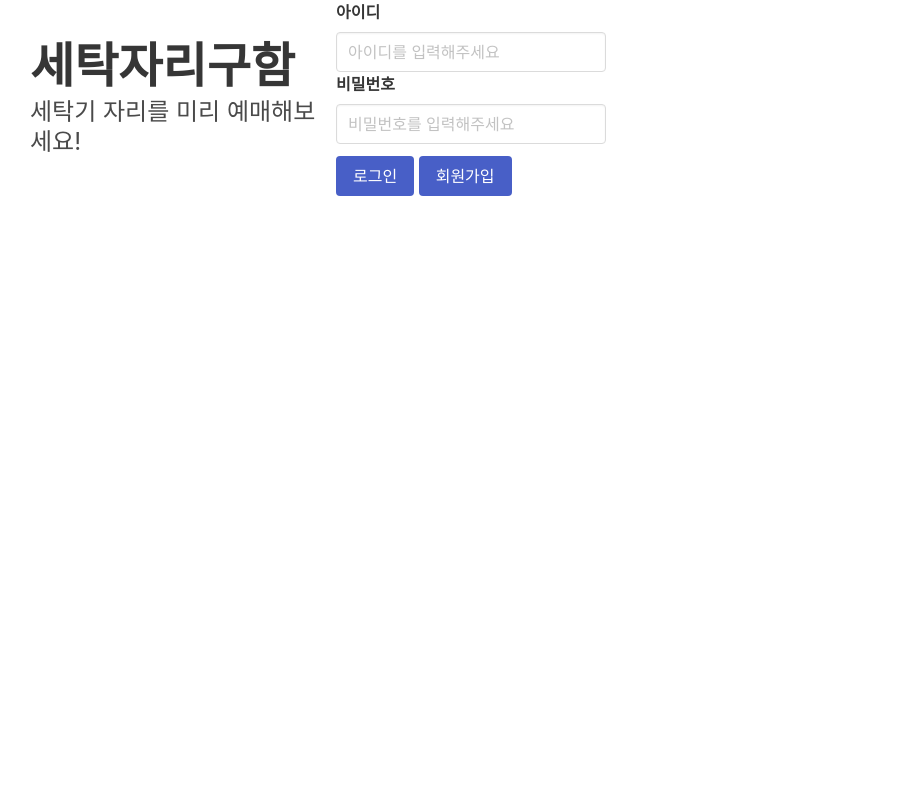
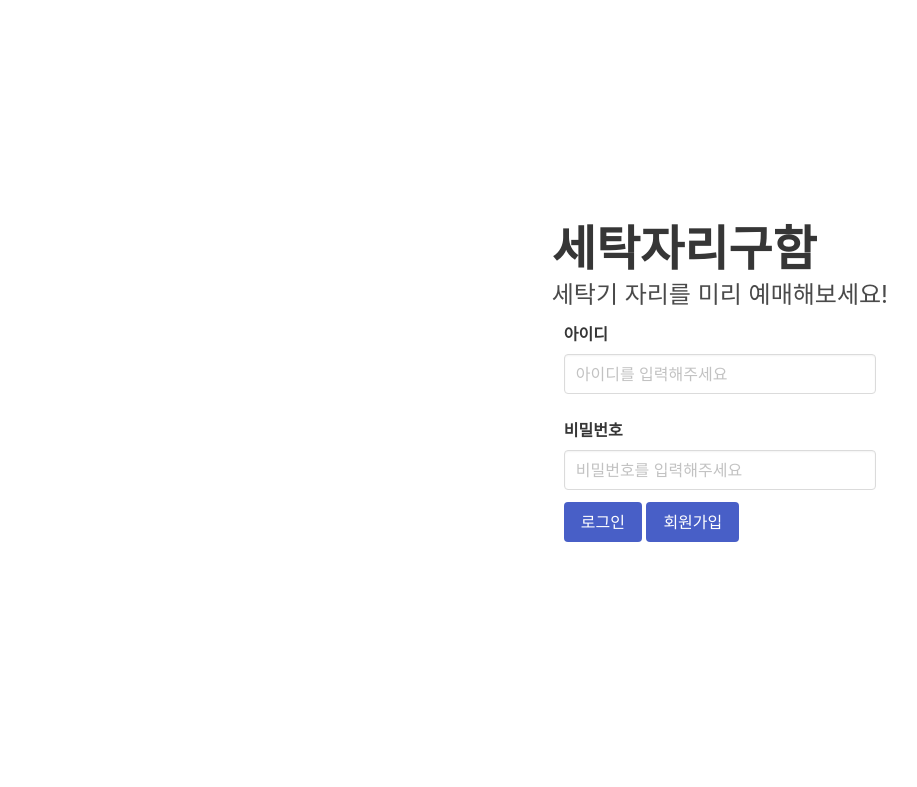
Before and after one commit to Byeong-soo/jungleZeroWeek, a Flask app: page / in a window 1280 px wide. Shown: the top 787 px of the page, without its empty margins (316-1233 px from the left). Run offline with Flask 2, Linux system fonts and the light colour scheme.

Commit message:
index UI 수정

```diff
--- a/static/css/index.css
+++ b/static/css/index.css
@@ -12,3 +12,11 @@ body .container {
     min-height: 100vh;
     height: 100%;
 }
+
+.columns.is-vcentered {
+    -webkit-box-align: center;
+       -ms-flex-align: center;
+          align-items: center;
+          height: 100%;
+          width: 100%;
+}
--- a/templates/index.html
+++ b/templates/index.html
@@ -5,7 +5,7 @@
     <meta charset="utf-8">
     <meta name="viewport" content="width=device-width, initial-scale=1">
     <link rel="stylesheet" href="https://cdn.jsdelivr.net/npm/bulma@0.9.4/css/bulma.min.css">
-    <link rel="stylesheet"  href="{{url_for('static', filename='css/index.css')}}" />
+    <link rel="stylesheet" href="{{url_for('static', filename='css/index.css')}}" />
     {% if title %}
     <title>{{ title }}</title>
     {% endif %}
@@ -13,15 +13,16 @@
 
 <body>
     <div class="container">
+        <div class="columns is-flex-direction-row-reverse is-vcentered">
             <div class="columns is-centered">
-            <div class="column is-6">
-                <div class="columns is-centerd">
-                    <div class="m-auto">
+                <div class="column is-12">
+                    <!-- <div class="columns is-centerd"> -->
+                        <div>
                             <h1 class="title is-1">세탁자리구함</h1>
                             <p class="subtitle is-4">세탁기 자리를 미리 예매해보세요!</p>
                         </div>
 
-                    <form class="column is-6" action="/login" method="POST">
+                        <div class="column is-12" method="GET">
                             <div>
                                 <div class="field">
                                     <label class="label">아이디</label>
@@ -30,7 +31,7 @@
                                     </div>
 
 
-                                <div class="field">
+                                    <div class="field mt-5">
                                         <label class="label">비밀번호</label>
                                         <div class="control">
                                             <input class="input" type="password" placeholder="비밀번호를 입력해주세요">
@@ -38,12 +39,13 @@
                                     </div>
                                 </div>
 
-                            <button class="button is-link">로그인</button>
-                            <button class="button is-link">회원가입</button>
+                                <button role="submit" class="button is-link">로그인</button>
+                                <button role="button" class="button is-link" onclick="location.href='joinMember'">회원가입</button>
                             </div>
-                    </form>
                         </div>
+                    <!-- </div> -->
 
+                </div>
             </div>
         </div>
 </body>
```
Lines whose indentation alone changed are shown as unchanged.
